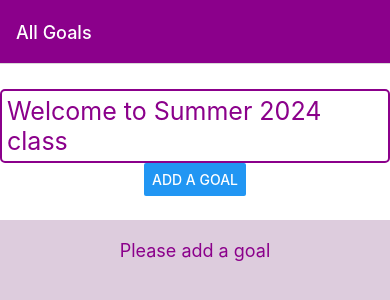
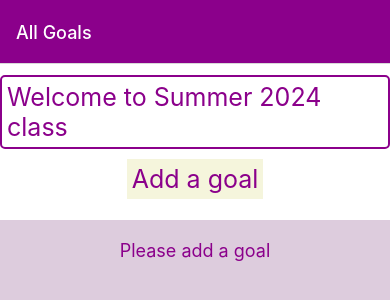
Before and after one commit to oiat11/summer2024, a React Native app: screen /Home in a window 390 px wide. Shown: the top 300 px of the page. Built offline with nearby package versions, Linux system fonts and the light colour scheme.

Commit message:
changed "Add a goal" to a pressable button

```diff
--- a/Components/Home.js
+++ b/Components/Home.js
@@ -4,6 +4,7 @@ import Input from './Input';
 import { View, Text, StyleSheet, Button, SafeAreaView, FlatList } from 'react-native';
 import { useState } from 'react';
 import GoalItem from './GoalItem';
+import PressableButton from './PressableButton';
 
 export default function Home({ navigation }) {
   const appName = 'Summer 2024 class';
@@ -34,7 +35,8 @@ export default function Home({ navigation }) {
       <View style={styles.topContainer}>
         <Header appName={appName} theme="dark" />
         <Input inputHandler={handleInputData} isModalVisible={modalVisible} onCancel={handleCancel} />
-        <Button title="Add a goal" onPress={() => setModalVisible(true)} />
+        {/*<Button title="Add a goal" onPress={() => setModalVisible(true)} />*/}
+        <PressableButton style={styles.buttonStyle} pressedFunction={() => setModalVisible(true)}><Text style={styles.textStyle}>Add a goal</Text></PressableButton>
       </View>
       <View style={styles.bottomContainer}>
         {goals.length === 0 && <Text style={styles.noGoalsText}>Please add a goal</Text>}
@@ -56,6 +58,10 @@ const styles = StyleSheet.create({
     flex: 1,
     backgroundColor: '#fff',
   },
+  textStyle: {
+    fontSize: 25,
+    color: 'darkmagenta',
+  },
   topContainer: {
     justifyContent: 'center',
     alignItems: 'center',
@@ -74,4 +80,8 @@ const styles = StyleSheet.create({
     textAlign: 'center',
     marginVertical: 20,
   },
+  buttonStyle: {
+   borderRadius: 5,
+   padding: 5,
+     },
 });
```
